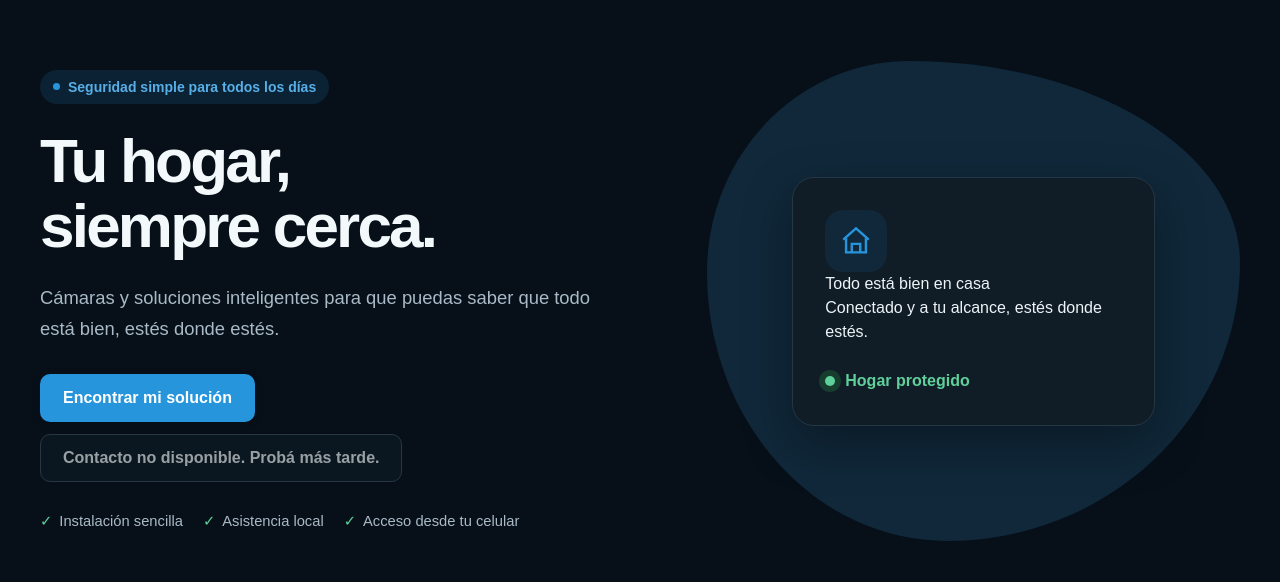
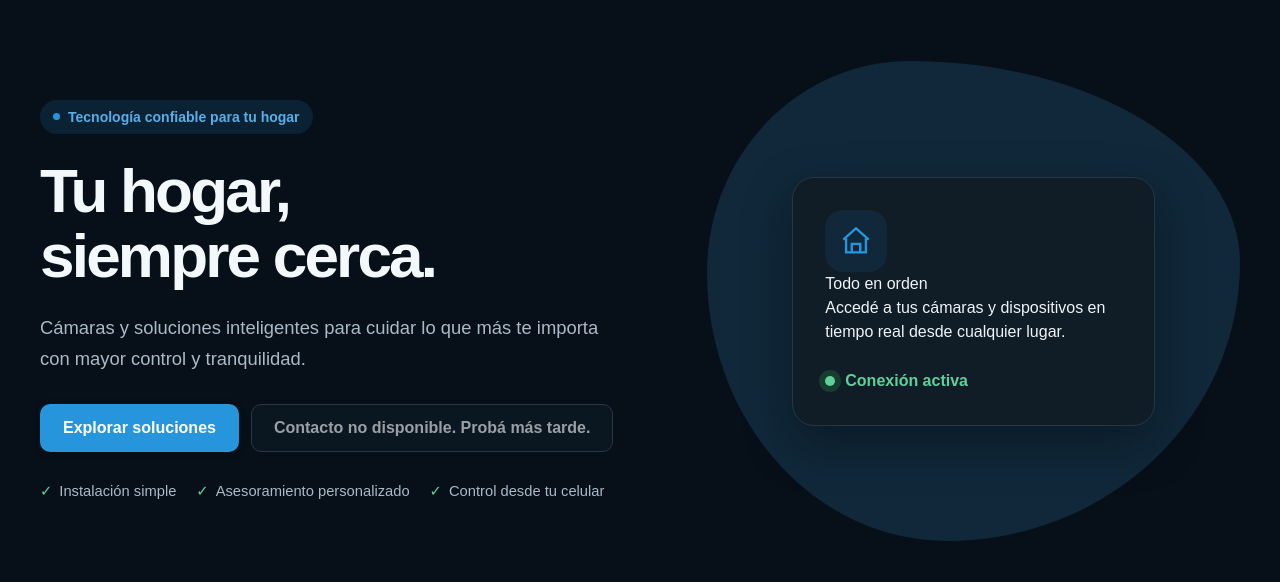
Before and after one commit to junsey/housecam, a Next.js app: page /desarrollo in a window 1280 px wide. Shown: the part 170-752 px from the top of the page. Built offline with nearby package versions, Linux system fonts and the light colour scheme; no server answers; the database is empty.

Commit message:
Update HouseCam hero messaging

```diff
--- a/src/app/desarrollo/page.tsx
+++ b/src/app/desarrollo/page.tsx
@@ -20,23 +20,23 @@ export default async function DevelopmentPage() {
         <section className="hero">
           <div className="container hero-grid">
             <div>
-              <p className="eyebrow">Seguridad simple para todos los días</p>
+              <p className="eyebrow">Tecnología confiable para tu hogar</p>
               <h1>Tu hogar, siempre cerca.</h1>
-              <p className="lead">Cámaras y soluciones inteligentes para que puedas saber que todo está bien, estés donde estés.</p>
+              <p className="lead">Cámaras y soluciones inteligentes para cuidar lo que más te importa con mayor control y tranquilidad.</p>
               <div className="actions">
-                <a className="button button-primary" href="#beneficios">Encontrar mi solución</a>
+                <a className="button button-primary" href="#beneficios">Explorar soluciones</a>
                 {whatsappHref ? <a className="button button-secondary" href={whatsappHref} target="_blank" rel="noopener noreferrer">Hablar con un asesor</a> : <button className="button button-secondary contact-disabled" type="button" disabled title="La función de contacto está temporalmente deshabilitada. Probá más tarde.">Contacto no disponible. Probá más tarde.</button>}
               </div>
-              <ul className="trust-list"><li>Instalación sencilla</li><li>Asistencia local</li><li>Acceso desde tu celular</li></ul>
+              <ul className="trust-list"><li>Instalación simple</li><li>Asesoramiento personalizado</li><li>Control desde tu celular</li></ul>
             </div>
-            <div className="hero-visual" aria-label="Representación de un hogar protegido">
+            <div className="hero-visual" aria-label="Representación de un sistema conectado">
               <div className="home-card">
                 <div className="home-icon">
                   <svg viewBox="0 0 24 24" fill="none" stroke="currentColor" strokeWidth="1.7" aria-hidden="true"><path d="m3 11 9-8 9 8" /><path d="M5 10v10h14V10M9 20v-6h6v6" /></svg>
                 </div>
-                <h2>Todo está bien en casa</h2>
-                <p>Conectado y a tu alcance, estés donde estés.</p>
-                <div className="status"><span className="status-dot" />Hogar protegido</div>
+                <h2>Todo en orden</h2>
+                <p>Accedé a tus cámaras y dispositivos en tiempo real desde cualquier lugar.</p>
+                <div className="status"><span className="status-dot" />Conexión activa</div>
               </div>
             </div>
           </div>
```
